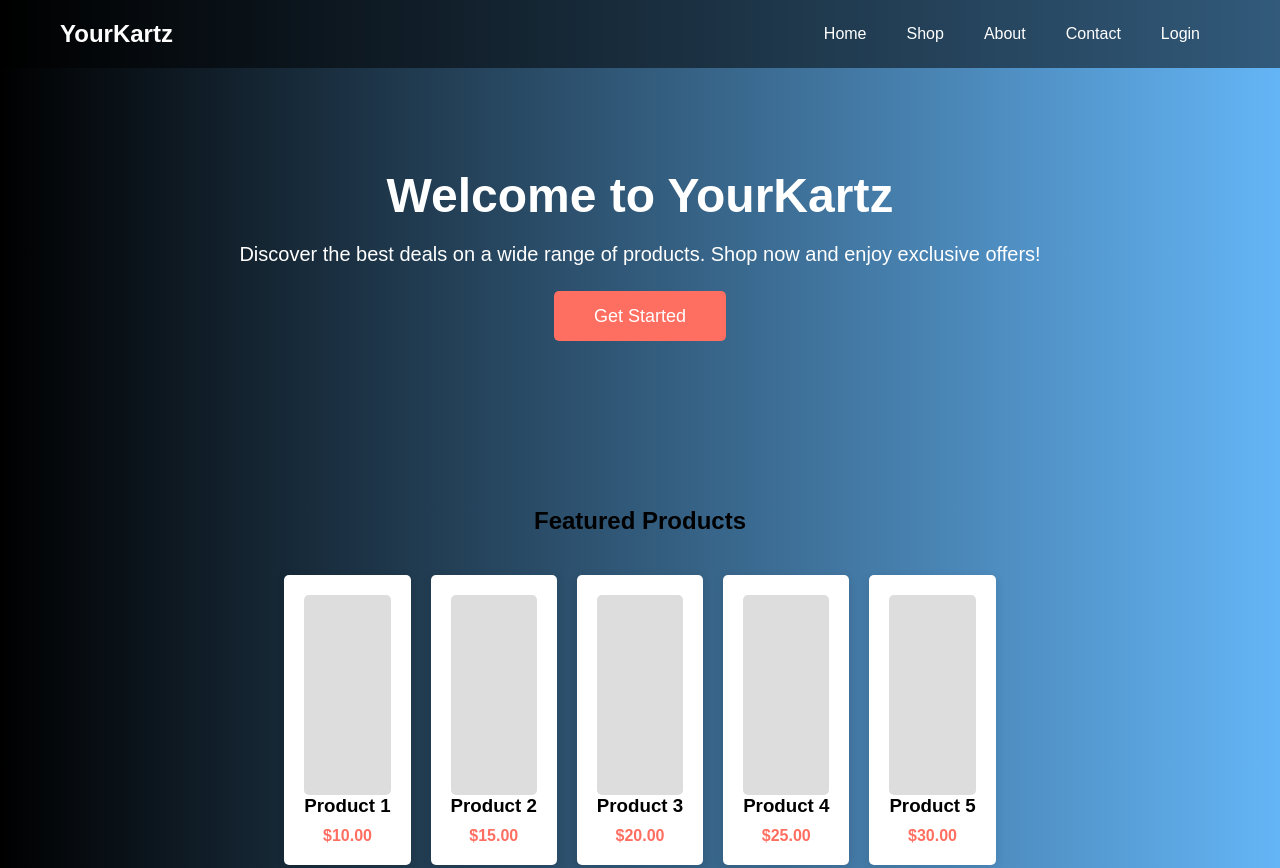
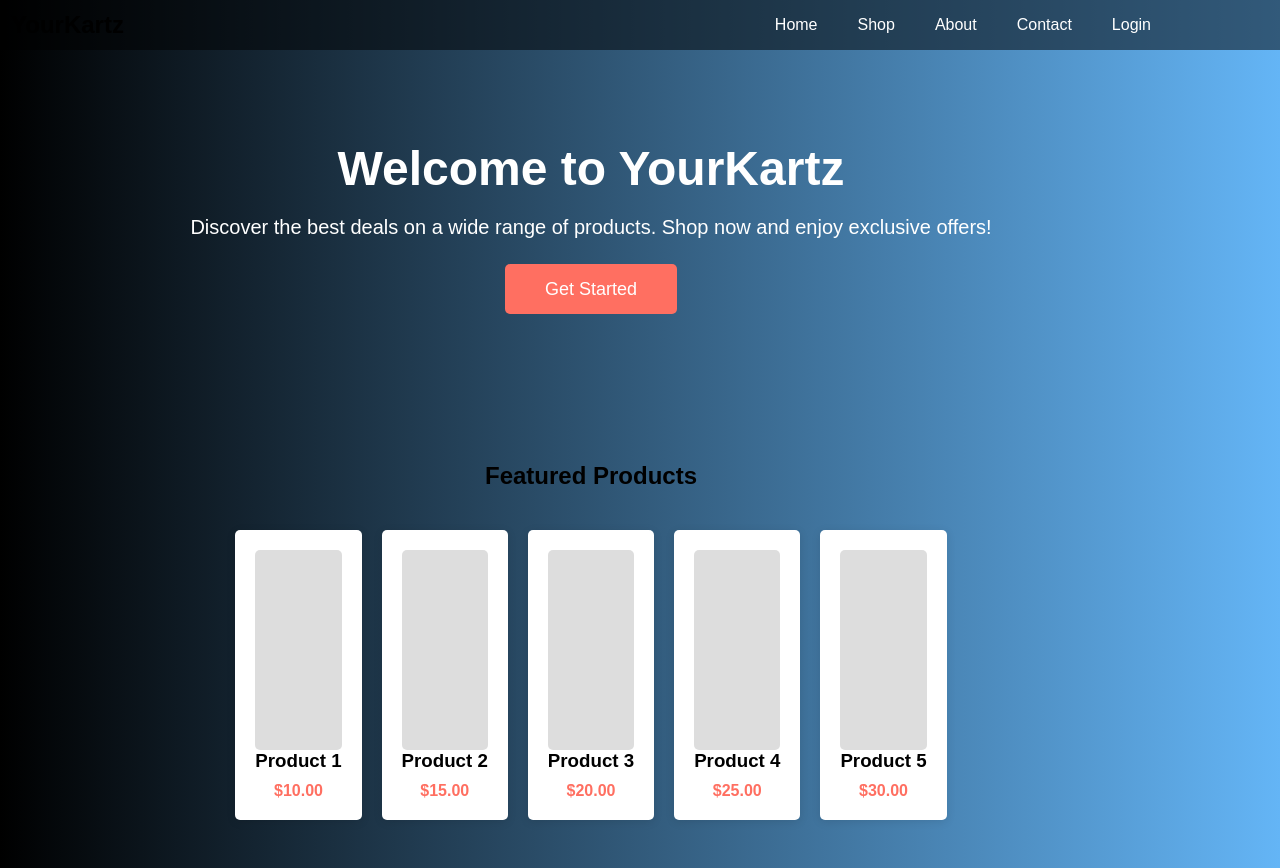
Before and after one commit to sameerx19/sameerx19.github.io, a plain HTML site: page index.html in a window 1280 px wide. Shown: the top 868 px of the page. Drawn offline with Linux system fonts and the light colour scheme.

Commit message:
Update index.css

```diff
--- a/index.css
+++ b/index.css
@@ -26,13 +26,13 @@ body {
 
 .container {
     max-width: 1200px;
-    margin: 0 auto;
+    margin: -9px;
     padding: 0 20px;
 }
 
 .header {
     background-color: rgba(0, 0, 0, 0.5);
-    color: #fff;
+    color: #000000;
     padding: 20px 0;
 }
 
```
